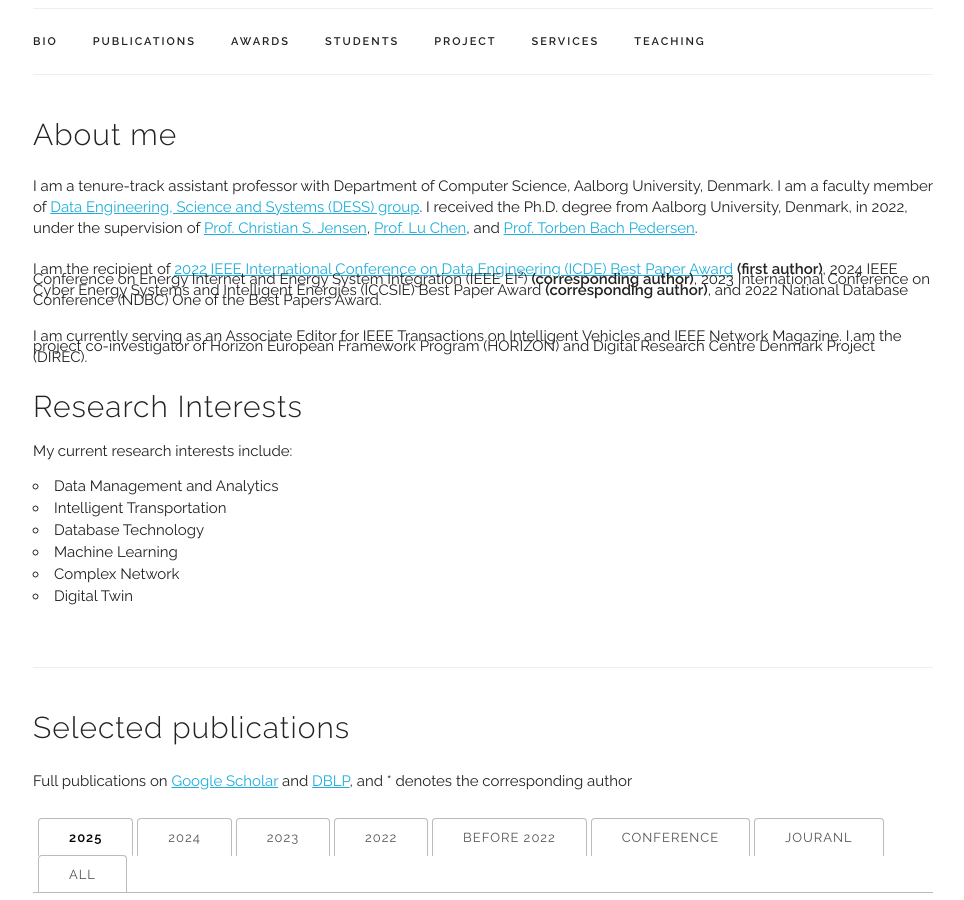
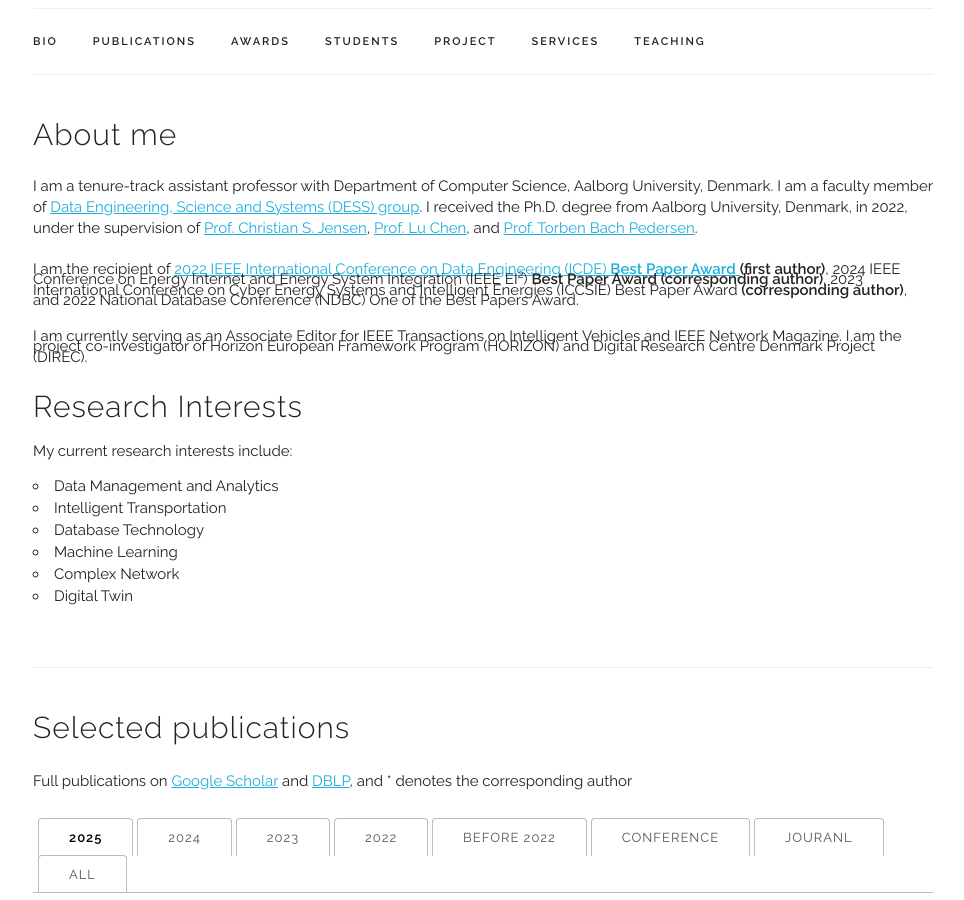
Before and after one commit to litianyi-cs-dkaau/litianyi-cs-dkaau.github.io, a Jekyll site: the page built from index.html, in a window 1280 px wide and 900 px high, scrolled down 355 px. Shown: the whole window, without its empty margins (157-1121 px from the left). Built offline with Jekyll 4.4.1, drawn with Linux system fonts in a browser that asks for light colours.

Commit message:
Update index.html

```diff
--- a/index.html
+++ b/index.html
@@ -15,7 +15,7 @@ I was a recipient of <a href="https://icde2022.ieeecomputer.my/best-papers/">ICD
   I am a tenure-track assistant professor with Department of Computer Science, Aalborg University, Denmark. I am a faculty member of <a href="https://www.cs.aau.dk/research/dess-data-engineering-science-and-systems/about-dess"> Data Engineering, Science and Systems (DESS) group</a>.
     I received the Ph.D. degree from Aalborg University, Denmark, in 2022, under the supervision of <a href="https://csj.cs.aau.dk" target="_blank">Prof. Christian S. Jensen</a>, <a href="https://person.zju.edu.cn/en/luchen" target="_blank">Prof. Lu Chen</a>, and <a href="https://homes.cs.aau.dk/~tbp/" target="_blank">Prof. Torben Bach Pedersen</a>. </p>
   <p style="line-height:0.7">
-    I am the recipient of <a href="https://icde2022.ieeecomputer.my/best-papers/" target="_blank"> 2022 IEEE International Conference on Data Engineering (ICDE) Best Paper Award</a> <b>(first author)</b>, 2024 IEEE Conference on Energy Internet and Energy System Integration (IEEE EI<sup>2</sup>) <b>(corresponding author)</b>, 2023 International Conference on Cyber Energy Systems and Intelligent Energies (ICCSIE) Best Paper Award <b>(corresponding author)</b>, and 2022 National Database Conference (NDBC) One of the Best Papers Award.
+    I am the recipient of <a href="https://icde2022.ieeecomputer.my/best-papers/" target="_blank"> 2022 IEEE International Conference on Data Engineering (ICDE) <b> Best Paper Award</b> </a> <b>(first author)</b>, 2024 IEEE Conference on Energy Internet and Energy System Integration (IEEE EI<sup>2</sup>) <b> Best Paper Award </b> <b>(corresponding author)</b>, 2023 International Conference on Cyber Energy Systems and Intelligent Energies (ICCSIE) Best Paper Award <b>(corresponding author)</b>, and 2022 National Database Conference (NDBC) One of the Best Papers Award.
     </p>
   <p style="line-height:0.7">
     I am currently serving as an Associate Editor for IEEE Transactions on Intelligent Vehicles and IEEE Network Magazine.
```
